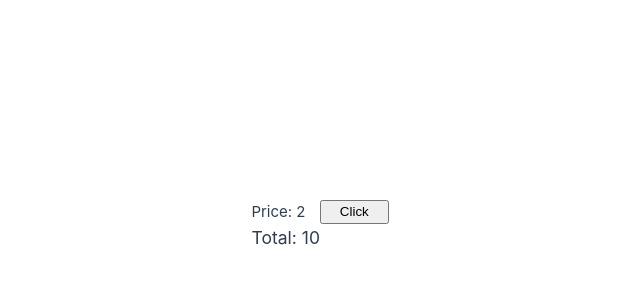
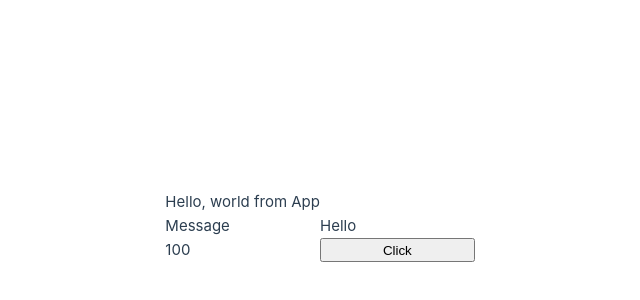
Before and after one commit to Andarilz/Vue-Refresh, a Vue app: page / in a window 1280 px wide. Shown: the part 174-474 px from the top of the page, without its empty margins (320-960 px from the left). Built offline with nearby package versions, Linux system fonts and the light colour scheme.

Commit message:
props add

```diff
--- a/src/App.vue
+++ b/src/App.vue
@@ -6,7 +6,7 @@ import Card from './components/Card.vue'
 export default {
 
   setup(){
-    const message = ref("Hello")
+    const message = ref("Hello, world from App")
     const num = ref(0)
     const obj = reactive({
       name: "Data",
@@ -64,11 +64,11 @@ export default {
 
 <template>
 
-  <h4>Price: {{ price }}</h4>
+  <!-- <h4>Price: {{ price }}</h4>
 
   <button @click="obj.price += obj.price">Click</button>
 
-  <h3>Total: {{ priceCheck }}</h3>
+  <h3>Total: {{ priceCheck }}</h3> -->
 
   <!-- <h4>{{ num }}</h4>
 
@@ -92,7 +92,9 @@ export default {
 <!--
   <p>------------------</p>
 
-  <Card /> -->
+  -->
+
+  <Card :stock="message" />
 
 </template>
 
--- a/src/components/Card.vue
+++ b/src/components/Card.vue
@@ -4,7 +4,13 @@ import { ref, reactive, toRef, toRefs } from "vue"
 
 export default {
 
-	setup(){
+	props: {
+		stock: {
+			type: String,
+			required: true
+		}
+	},
+	setup(props){
 
 		const mess = ref("Message")
 
@@ -21,12 +27,15 @@ export default {
 			info.price = 200
 		}
 
+		const propsName = props.stock
+
 		return {
 			mess,
 			name,
 			info,
 			infoData,
-			changeName
+			changeName,
+			propsName
 		}
 
 	}
@@ -37,7 +46,9 @@ export default {
 
 <template>
 
-<h4>Hello, world</h4>
+<h4>{{ propsName }}</h4>
+
+<br>
 
 <p>{{ mess }}</p>
 
```
